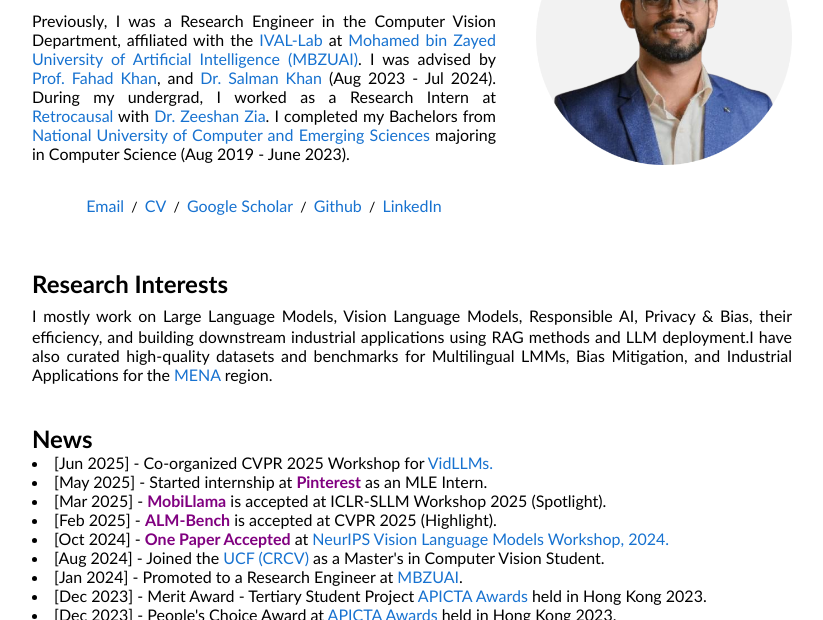
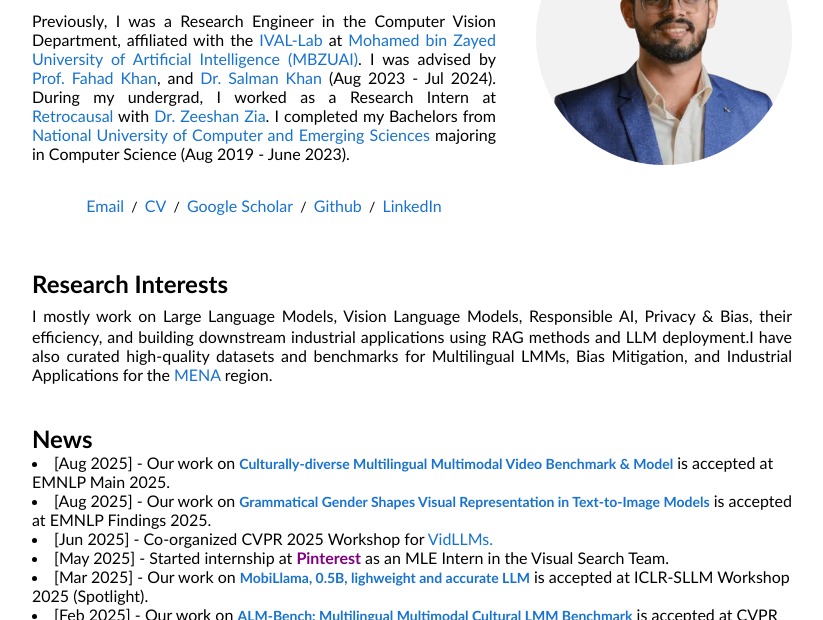
Before and after one commit to ashmalvayani/ashmalvayani.github.io, a plain HTML site: page index.html in a window 1280 px wide. Shown: the part 180-800 px from the top of the page, without its empty margins (228-1051 px from the left). Drawn offline with Linux system fonts and the light colour scheme.

Commit message:
Update index.html

```diff
--- a/index.html
+++ b/index.html
@@ -66,11 +66,13 @@
             <td style="padding:20px;width:100%;vertical-align:middle">
               <h2 style="font-weight: bold;"><font size="5">News</h2>
               <!-- <ul> -->
+                <font size="3"><li>[Aug 2025] - Our work on <span style="font-weight: bold; color: purple;"><a href="https://arxiv.org/pdf/2506.07032" target="_blank">Culturally-diverse Multilingual Multimodal Video Benchmark & Model</a></span> is accepted at EMNLP Main 2025.</li>
+                <font size="3"><li>[Aug 2025] - Our work on <span style="font-weight: bold; color: purple;"> <a href="https://arxiv.org/pdf/2508.03199" target="_blank">Grammatical Gender Shapes Visual Representation in Text-to-Image Models</a></span> is accepted at EMNLP Findings 2025.</li>
                 <font size="3"><li>[Jun 2025] - Co-organized CVPR 2025 Workshop for <span style="font-weight: bold; color: purple;"></span> <a href="https://www.crcv.ucf.edu/cvpr2025-vidllms-workshop/index.html" target="_blank"</li><font size="3">VidLLMs.</a>
-                <font size="3"><li>[May 2025] - Started internship at <span style="font-weight: bold; color: purple;">Pinterest</span> as an MLE Intern.</li>
-                <font size="3"><li>[Mar 2025] - <span style="font-weight: bold; color: purple;">MobiLlama</span> is accepted at ICLR-SLLM Workshop 2025 (Spotlight).</li>
-                <font size="3"><li>[Feb 2025] - <span style="font-weight: bold; color: purple;">ALM-Bench</span> is accepted at CVPR 2025 (Highlight).</li>
-                <font size="3"><li>[Oct 2024] - <span style="font-weight: bold; color: purple;">One Paper Accepted</span> at <a href="https://neurips.cc/virtual/2024/workshop/84735" target="_blank"</li><font size="3">NeurIPS Vision Language Models Workshop, 2024.</a>
+                <font size="3"><li>[May 2025] - Started internship at <span style="font-weight: bold; color: purple;">Pinterest</span> as an MLE Intern in the Visual Search Team.</li>
+                <font size="3"><li>[Mar 2025] - Our work on <span style="font-weight: bold; color: purple;"><a href="https://arxiv.org/pdf/2402.16840" target="_blank">MobiLlama, 0.5B, lighweight and accurate LLM</a></span> is accepted at ICLR-SLLM Workshop 2025 (Spotlight).</li>
+                <font size="3"><li>[Feb 2025] - Our work on <span style="font-weight: bold; color: purple;"><a href="https://openaccess.thecvf.com/content/CVPR2025/papers/Vayani_All_Languages_Matter_Evaluating_LMMs_on_Culturally_Diverse_100_Languages_CVPR_2025_paper.pdf" target="_blank">ALM-Bench: Multilingual Multimodal Cultural LMM Benchmark</a></span> is accepted at CVPR 2025 (Highlight).</li>
+                <font size="3"><li>[Oct 2024] - Our work on <span style="font-weight: bold; color: purple;"><a href="https://arxiv.org/pdf/2403.14743" target="_blank">VURF: Reasoning and self refinement for Video Understanding</a>/span> is accepted at <a href="https://neurips.cc/virtual/2024/workshop/84735" target="_blank"</li><font size="3">NeurIPS Vision Language Models Workshop, 2024.</a>
                 <font size="3"><li>[Aug 2024] - Joined the <a href="https://www.crcv.ucf.edu/people/students/ms-students/" target="_blank"><font size="3">UCF (CRCV)</a> as a Master's in Computer Vision Student.</li>
                 <font size="3"><li>[Jan 2024] - Promoted to a Research Engineer at <a href="https://www.ival-mbzuai.com/about" target="_blank"><font size="3">MBZUAI</a>.</li>
                 <font size="3"><li>[Dec 2023] - Merit Award - Tertiary Student Project <a href="https://apicta.org/past-winners/apicta-2023/" target="_blank"><font size="3">APICTA Awards</a> held in Hong Kong 2023.</li>
```
